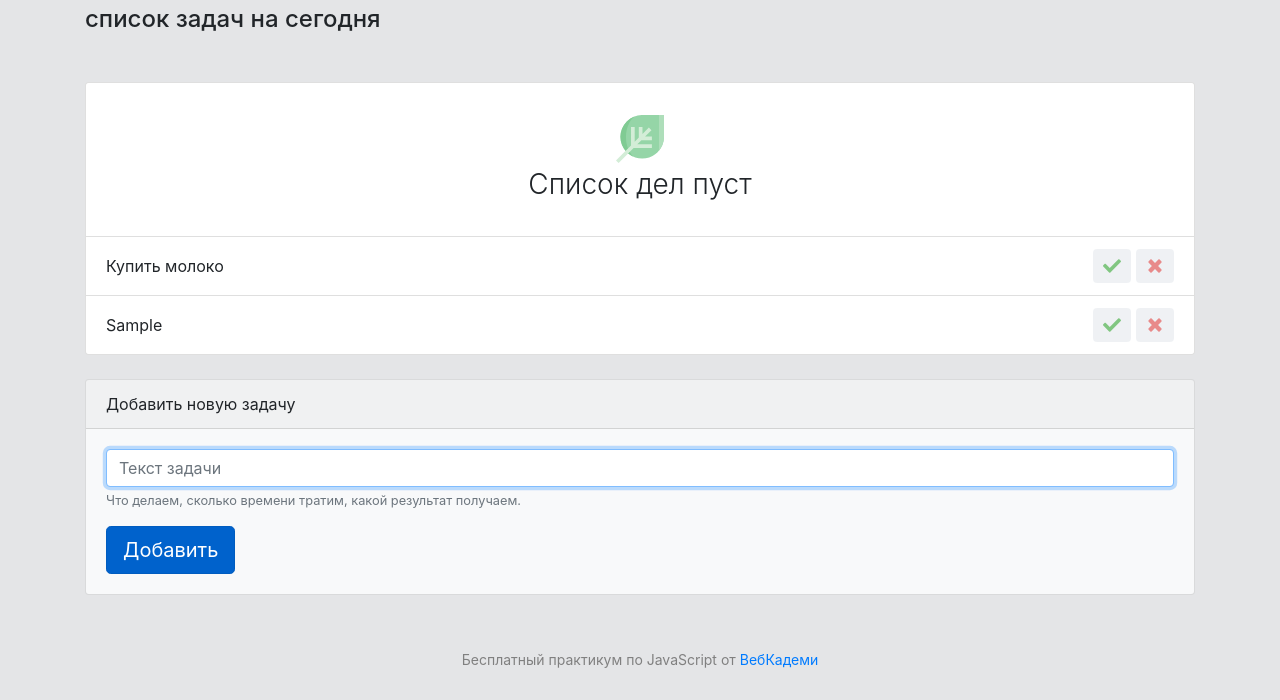
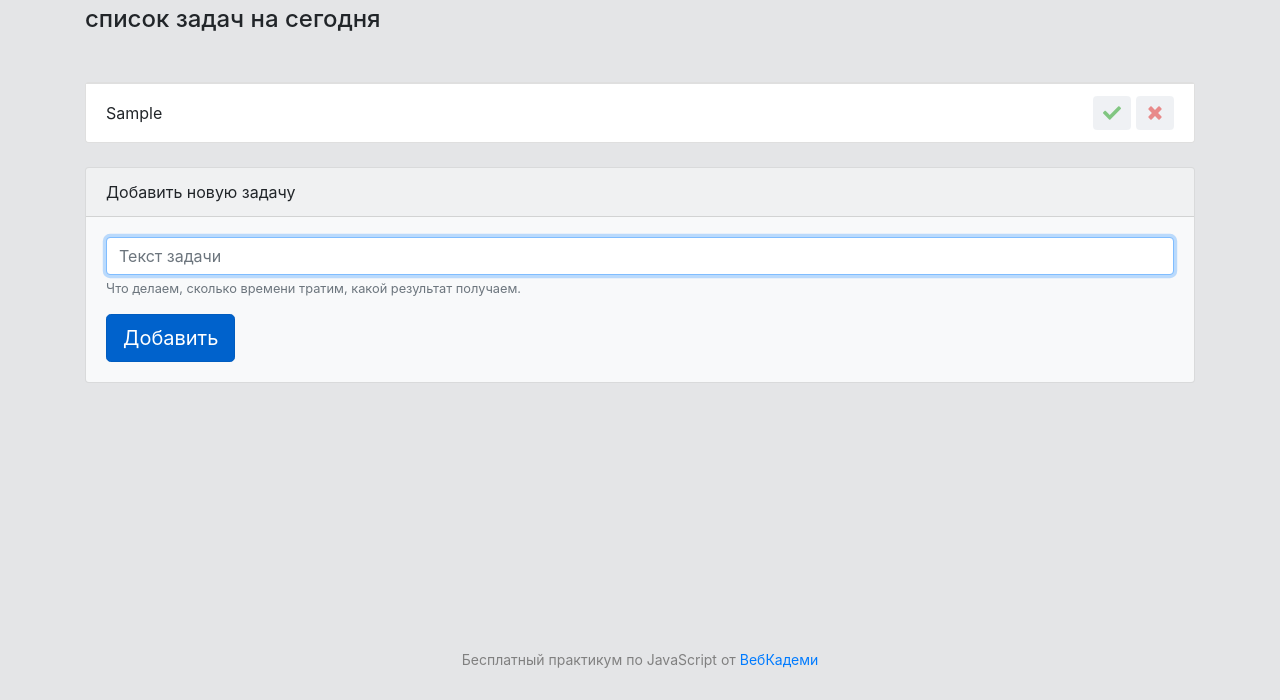
Before and after one commit to Kanstantin1/toDo-list, a plain HTML site: page index.html in a window 1280 px wide. Both pictures are taken after typing "Sample" into the empty fields and a click on the button "Добавить". Shown: the part 100-800 px from the top of the page. Drawn offline with nearby package versions, Linux system fonts and the light colour scheme.

Commit message:
fix: tasks list is empty

```diff
--- a/index.html
+++ b/index.html
@@ -1,12 +1,15 @@
 <!DOCTYPE html>
 <html lang="ru">
+
 <head>
-	<meta charset="UTF-8"/>
-	<meta name="viewport" content="width=device-width, initial-scale=1, shrink-to-fit=no"/>
-	<link rel="stylesheet" href="https://maxcdn.bootstrapcdn.com/bootstrap/4.0.0/css/bootstrap.min.css" integrity="sha384-Gn5384xqQ1aoWXA+058RXPxPg6fy4IWvTNh0E263XmFcJlSAwiGgFAW/dAiS6JXm" crossorigin="anonymous"/>
-	<link rel="stylesheet" href="css/main.css"/>
+	<meta charset="UTF-8" />
+	<meta name="viewport" content="width=device-width, initial-scale=1, shrink-to-fit=no" />
+	<link rel="stylesheet" href="https://maxcdn.bootstrapcdn.com/bootstrap/4.0.0/css/bootstrap.min.css"
+		integrity="sha384-Gn5384xqQ1aoWXA+058RXPxPg6fy4IWvTNh0E263XmFcJlSAwiGgFAW/dAiS6JXm" crossorigin="anonymous" />
+	<link rel="stylesheet" href="css/main.css" />
 	<title>ToDo приложение</title>
 </head>
+
 <body>
 
 	<div class="container">
@@ -23,7 +26,7 @@
 					<div class="empty-list__title">Список дел пуст</div>
 				</li>
 
-				<li class="list-group-item d-flex justify-content-between task-item">
+				<!-- <li class="list-group-item d-flex justify-content-between task-item">
 					<span class="task-title">Купить молоко</span>
 					<div class="task-item__buttons">
 						<button type="button" data-action="done" class="btn-action">
@@ -33,20 +36,21 @@
 							<img src="./img/cross.svg" alt="Done" width="18" height="18">
 						</button>
 					</div>
-				</li>
+				</li> -->
 
 			</ul>
 		</div>
 		<!-- //List of tasks -->
 
 		<!-- Form -->
-		<div class="card bg-light" >
+		<div class="card bg-light">
 			<div class="card-header">Добавить новую задачу</div>
 			<div class="card-body">
 				<form id="form">
 					<div class="form-group">
 						<input type="text" class="form-control" id="taskInput" placeholder="Текст задачи" required>
-						<small id="emailHelp" class="form-text text-muted">Что делаем, сколько времени тратим, какой результат получаем.</small>
+						<small id="emailHelp" class="form-text text-muted">Что делаем, сколько времени тратим, какой результат
+							получаем.</small>
 					</div>
 					<button type="submit" class="btn btn-primary  btn-lg active">Добавить</button>
 				</form>
@@ -63,4 +67,5 @@
 
 	<script src="js/main.js"></script>
 </body>
+
 </html>
--- a/js/main.js
+++ b/js/main.js
@@ -1,7 +1,8 @@
 // найдем элементы на странице
 const form = document.querySelector('#form');
 const taskInput = document.querySelector('#taskInput');
-const tasksList = document.querySelector('#tasksList')
+const tasksList = document.querySelector('#tasksList');
+const emptyList = document.querySelector('#emptyList');
 
 form.addEventListener('submit', function (event) {
 	//отменяем отправку формы
@@ -30,4 +31,8 @@ form.addEventListener('submit', function (event) {
 	//очищаем форму для ввода и возвращаем на него фокус
 	taskInput.value = "";
 	taskInput.focus();
+
+	if (tasksList.children.length > 1) {
+		emptyList.classList.add('none')
+	}
 })
```
